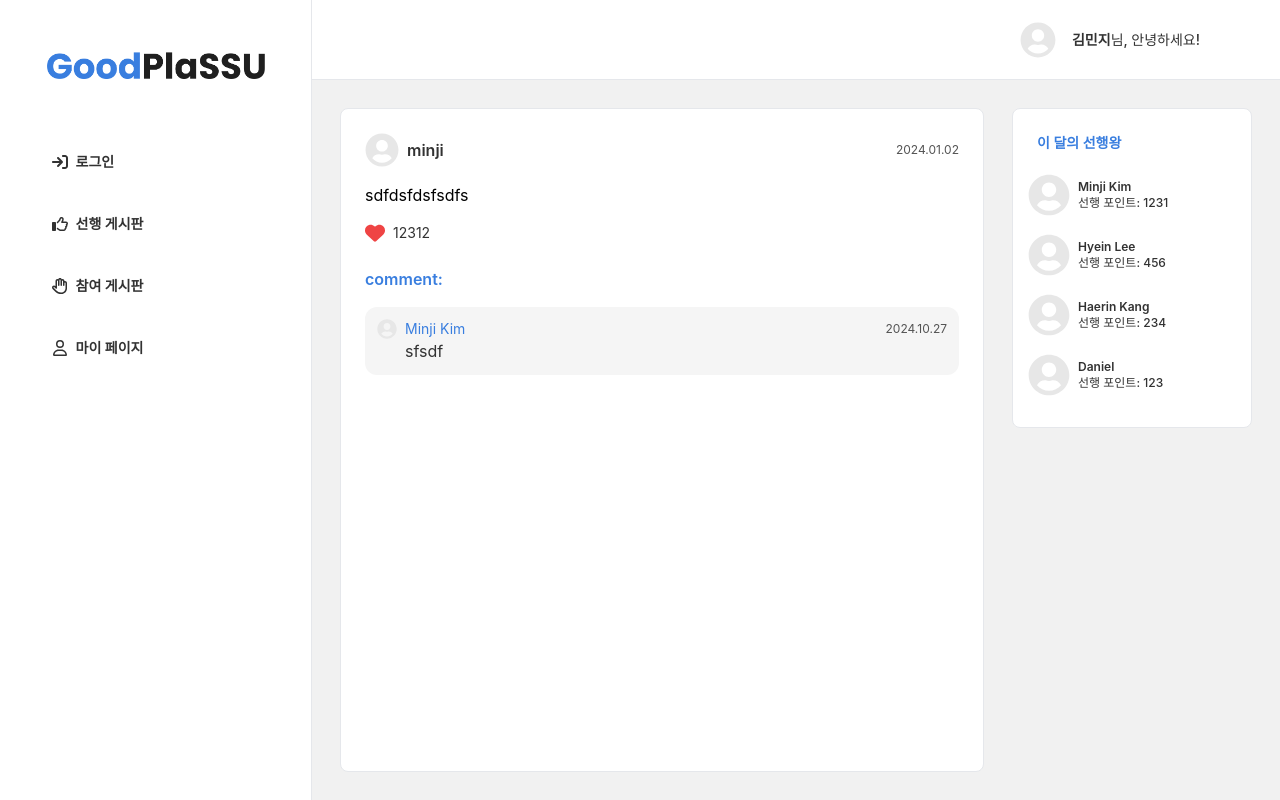
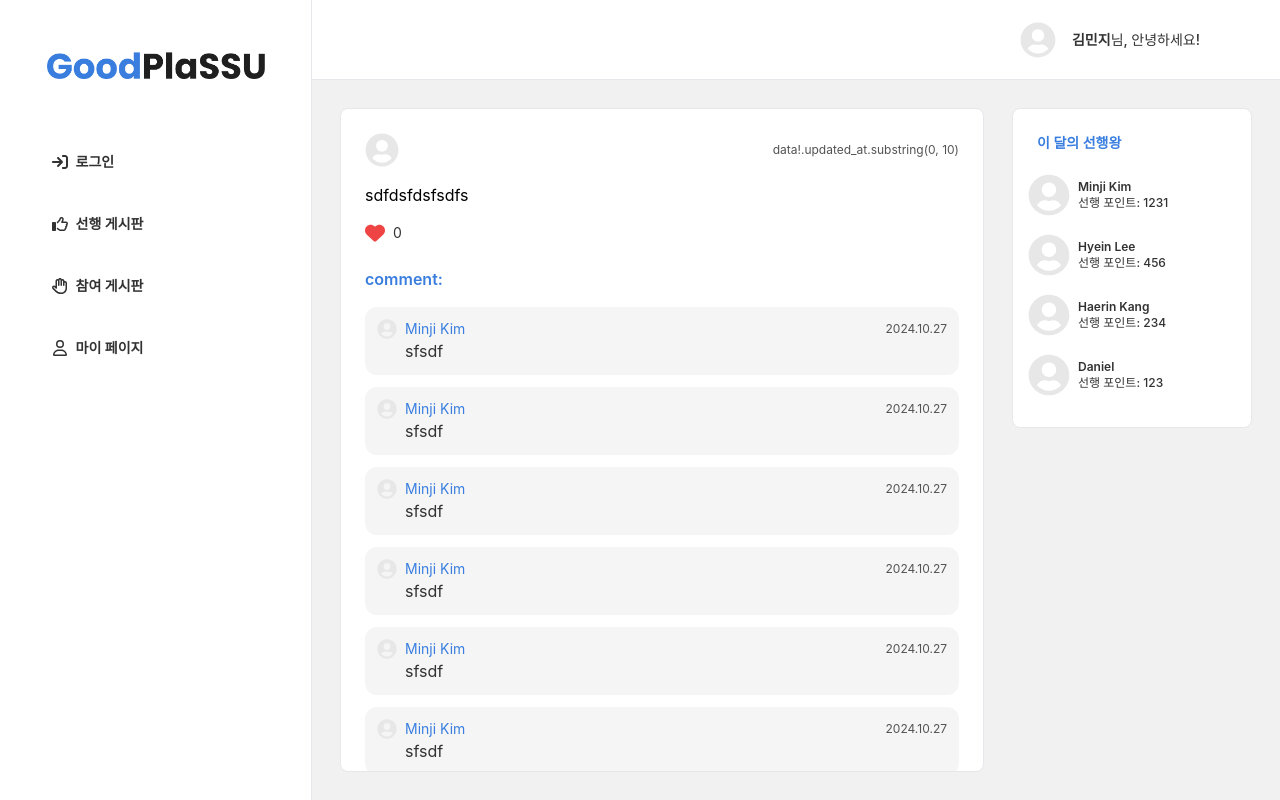
Before and after one commit to GoodPlaSSU/GoodPlaSSU-Frontend-2, a React (Create React App) app: page /post/1 in a window 1280 px wide. Both pictures are taken after a click on the icon 375 px from the left and 233 px from the top of the page. Built offline with nearby package versions, Linux system fonts and the light colour scheme; no server answers.

Commit message:
✨ feat(postdetail): 게시글 상세보기 서버 연동
게시글 상세보기 서버 연동

```diff
--- a/public/index.html
+++ b/public/index.html
@@ -9,7 +9,7 @@
       name="description"
       content="Web site created using create-react-app"
     />
-    <link rel="apple-touch-icon" href="%PUBLIC_URL%/logo192.png" />
+    <link rel="apple-touch-icon" href="%PUBLIC_URL%/logo1.png" />
     <!--
       manifest.json provides metadata used when your web app is installed on a
       user's mobile device or desktop. See https://developers.google.com/web/fundamentals/web-app-manifest/
--- /dev/null
+++ b/src/api/PostDetail.ts
@@ -0,0 +1,7 @@
+import { axiosInstance } from ".";
+
+export const getPostDetail = async (id: string) => {
+    const response = await axiosInstance.get(`/boards/${id}`);
+    console.log(response.data.data);
+    return response.data.data;
+};
--- a/src/components/Common/Comment.tsx
+++ b/src/components/PostDetail/Comment.tsx
@@ -1,15 +1,15 @@
-import ProfileImage from "./ProfileImage";
+import ProfileImage from "../Common/ProfileImage";
 
 type CommentType = {
-    profile: string,
-    name: string,
-    date: string,
-    content: string
-}
+    profile: string;
+    name: string;
+    date: string;
+    content: string;
+};
 
-const Comment = ({profile, name, date, content}: CommentType) => {
+const Comment = ({ profile, name, date, content }: CommentType) => {
     return (
-        <div className="p-3 bg-[#f5f5f5] rounded-xl">
+        <div className="p-3 bg-[#f5f5f5] rounded-xl my-3">
             <div className="flex items-center">
                 <ProfileImage url={profile} size="20" />
                 <div>
--- a/src/pages/GoodPostList.tsx
+++ b/src/pages/GoodPostList.tsx
@@ -1,7 +1,7 @@
 import { useEffect, useRef, useState } from "react";
 import GoodPost from "../components/GoodPostList/GoodPost";
 import { useInView } from "react-intersection-observer";
-import { useQuery } from "@tanstack/react-query";
+import { useQuery, useQueryClient } from "@tanstack/react-query";
 import { getGoodPostList } from "../api/goodPostList";
 import { useNavigate } from "react-router-dom";
 
@@ -24,12 +24,12 @@ const GoodPostList = () => {
         threshold: 0.7,
     });
 
-    let page = useRef(0);
+    const [page, setPage] = useState(0);
 
     const { isLoading, data } = useQuery<Data[]>({
         queryKey: ["goodPostList"],
         queryFn: () => {
-            return getGoodPostList(1);
+            return getGoodPostList(page);
         },
     });
 
@@ -39,7 +39,7 @@ const GoodPostList = () => {
 
     useEffect(() => {
         if (inView) {
-            page.current++;
+            setPage(page + 1);
         }
     }, [inView]);
 
--- a/src/pages/PostDetail.tsx
+++ b/src/pages/PostDetail.tsx
@@ -1,30 +1,59 @@
-import Comment from "../components/Common/Comment";
+import Comment from "../components/PostDetail/Comment";
 import LikeIcon from "../components/Common/LikeIcon";
 import PostProfile from "../components/Common/PostProfile";
+import { getPostDetail } from "../api/PostDetail";
+import { useParams } from "react-router-dom";
+import { useEffect } from "react";
+import { useQuery } from "@tanstack/react-query";
+
+type Data = {
+    id: number;
+    cheer_count: number;
+    imagesResponse: { imageUrls: string[] };
+    updated_at: string;
+    writer_id: number;
+    writer_portrait: string;
+    writer_name: string;
+};
 
 const PostDetail = () => {
+    const param = useParams();
+
+    const comments = [0, 0, 0, 0, 0, 0];
+
+    const { isLoading, data } = useQuery<Data>({
+        queryKey: ["postDetail"],
+        queryFn: () => {
+            return getPostDetail(param.id!);
+        },
+    });
+
     return (
         <div className="p-6">
             <div className="mb-6">
                 <div className="flex items-center">
-                    <PostProfile url="" name="minji" />
+                    <PostProfile url={""} name={""} />
                     <span className="ml-auto text-xs text-title">
-                        {"2024.01.02"}
+                        {"data!.updated_at.substring(0, 10)"}
                     </span>
                 </div>
                 <div className="my-4 text-left">{"sdfdsfdsfsdfs"}</div>
-                <LikeIcon isOn={false} count={12312} />
+                <LikeIcon isOn={false} count={0} />
             </div>
             <div>
                 <div className="mb-4 text-left font-semibold text-primary">
                     {"comment:"}
                 </div>
+                {!isLoading &&
+                    comments.map((e, i) => (
                         <Comment
+                            key={i}
                             profile=""
                             name="Minji Kim"
                             date="2024.10.27"
                             content="sfsdf"
                         />
+                    ))}
             </div>
         </div>
     );
```
Lines whose indentation alone changed are shown as unchanged.
